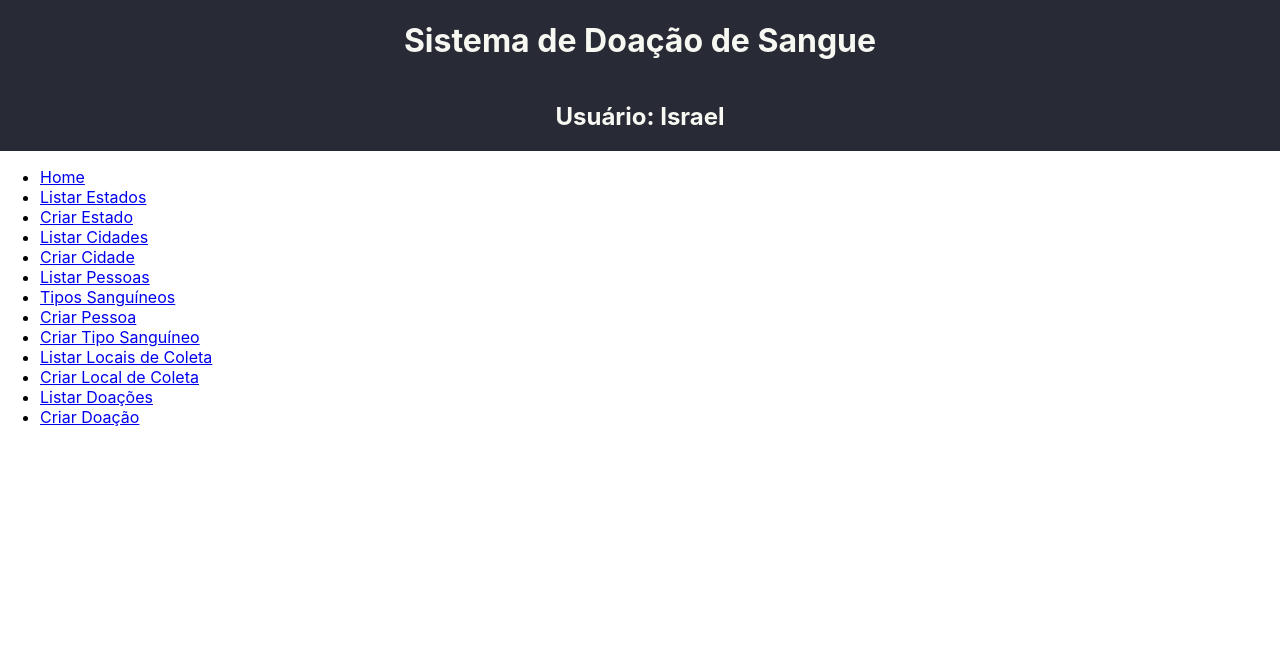
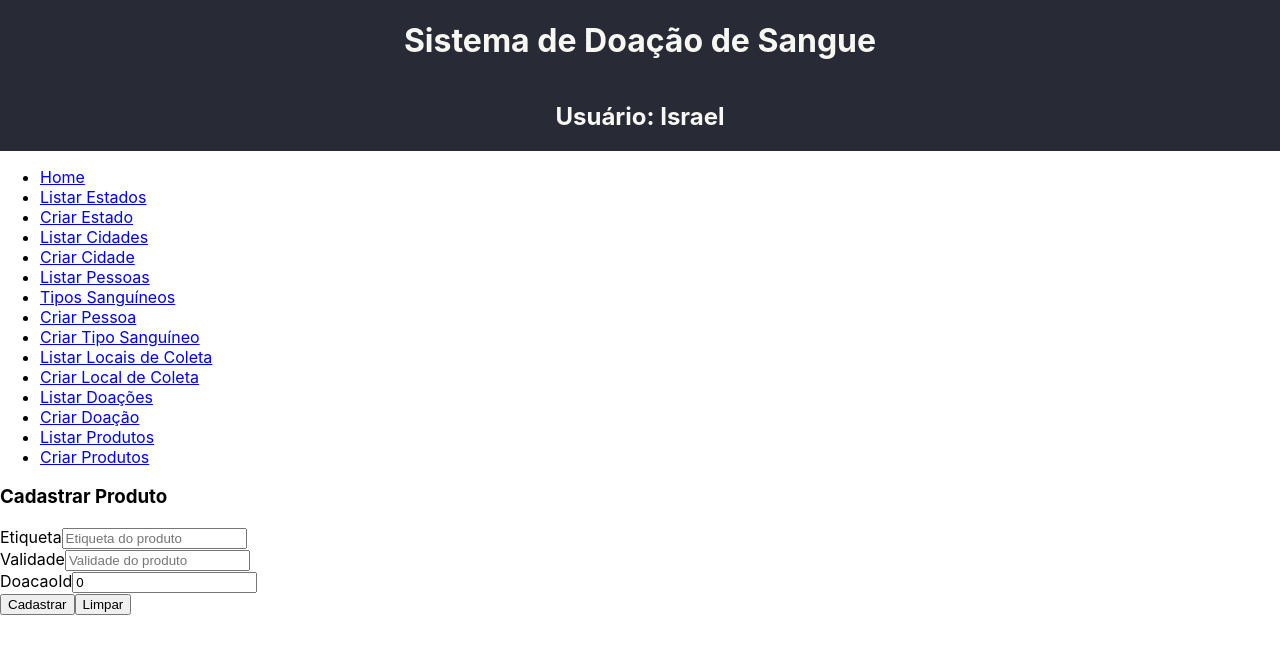
Before and after one commit to UFOP-CSI477/2022-01-atividades-imdoamaral, a React (Create React App) app in the folder Atividades/atividade-pratica-02/web/: page /produtos/create in a window 1280 px wide. Shown: the top 654 px of the page. Built offline with nearby package versions, Linux system fonts and the light colour scheme.

Commit message:
(React) Add Create e List produtos

```diff
--- a/Atividades/atividade-pratica-02/web/src/components/menu/Menu.tsx
+++ b/Atividades/atividade-pratica-02/web/src/components/menu/Menu.tsx
@@ -20,6 +20,8 @@ const Menu = () => {
                 <li><Link to='/locais-coleta/create'>Criar Local de Coleta</Link></li>
                 <li><Link to='/doacoes'>Listar Doações</Link></li>
                 <li><Link to='/doacoes/create'>Criar Doação</Link></li>
+                <li><Link to='/produtos'>Listar Produtos</Link></li>
+                <li><Link to='/produtos/create'>Criar Produtos</Link></li>
             </ul>
         </div>
     )
--- a/Atividades/atividade-pratica-02/web/src/components/produtos/CreateProduto.tsx
+++ b/Atividades/atividade-pratica-02/web/src/components/produtos/CreateProduto.tsx
@@ -1 +1,85 @@
-//todo
+import { useState } from "react";
+import { useNavigate } from "react-router-dom";
+import api from "../../services/api";
+
+const CreateProduto = () => {
+
+    const navigate = useNavigate();
+
+    const [ etiqueta, setEtiqueta ] = useState('');
+    const [ validade, setValidade ] = useState('');
+    const [ doacaoId, setDoacaoId ] = useState(0);
+
+    const handleNewProduto = async(event: React.FormEvent<HTMLFormElement>) => {
+
+        event.preventDefault();
+
+        const data = {
+            etiqueta,
+            validade,
+            doacao_id: doacaoId
+        }
+
+        try {
+            await api.post('/produtos', data);
+            navigate('/produtos');
+
+        } catch (error) {
+            alert('Erro ao cadastrar o produto.');
+            console.error(error);
+        }
+    }
+
+    return (
+
+        <div>
+            <h3>Cadastrar Produto</h3>
+
+            <form onSubmit={handleNewProduto}>
+
+                <div>
+                    <label htmlFor="etiqueta">Etiqueta</label>
+                    <input
+                        type="text"
+                        name="etiqueta"
+                        id="etiqueta"
+                        value={etiqueta}
+                        onChange={event => setEtiqueta(event.target.value)}
+                        placeholder='Etiqueta do produto'
+                    />
+                </div>
+
+                <div>
+                    <label htmlFor="validade">Validade</label>
+                    <input
+                        type="text"
+                        name="validade"
+                        id="validade"
+                        value={validade}
+                        onChange={event => setValidade(event.target.value)}
+                        placeholder='Validade do produto'
+                    />
+                </div>
+
+                <div>
+                    <label htmlFor="doacaoId">DoacaoId</label>
+                    <input
+                        type="text"
+                        name="doacaoId"
+                        id="doacaoId"
+                        value={doacaoId}
+                        onChange={event => setDoacaoId(parseInt(event.target.value))}
+                        placeholder='ID da doação'
+                    />
+                </div>
+
+                <button type="submit">Cadastrar</button>
+                <button type="reset">Limpar</button>
+
+            </form>
+
+        </div>
+    )
+}
+
+export default CreateProduto;
--- a/Atividades/atividade-pratica-02/web/src/components/produtos/ListProdutos.tsx
+++ b/Atividades/atividade-pratica-02/web/src/components/produtos/ListProdutos.tsx
@@ -1 +1,51 @@
-// todo
+import { useEffect, useState } from "react";
+import { isMetaProperty } from "typescript";
+import api from "../../services/api";
+
+interface ProdutoModel {
+    id: number;
+    etiqueta: string;
+    validade: string;
+    doacao_id: number;
+}
+
+const ListProdutos = () => {
+
+    const [ produtos, setProdutos ] = useState<ProdutoModel[]>([]);
+
+    useEffect(() => {
+        api.get('/produtos')
+            .then(response => {
+                setProdutos(response.data);
+            });
+    });
+
+    return (
+
+        <div>
+            <table>
+                <thead>
+                    <tr>
+                        <th>Id</th>
+                        <th>Etiqueta</th>
+                        <th>Validade</th>
+                        <th>DoacaoId</th>
+                    </tr>
+                </thead>
+
+                <tbody>
+                    { produtos.map(item => (
+                        <tr>
+                            <td>{item.id}</td>
+                            <td>{item.etiqueta}</td>
+                            <td>{item.validade}</td>
+                            <td>{item.doacao_id}</td>
+                        </tr>
+                    )) }
+                </tbody>
+            </table>
+        </div>
+    );
+}
+
+export default ListProdutos;
--- a/Atividades/atividade-pratica-02/web/src/routes.tsx
+++ b/Atividades/atividade-pratica-02/web/src/routes.tsx
@@ -15,6 +15,8 @@ import CreateLocalColeta from './components/locais_coleta/CreateLocalColeta';
 import ListLocaisColeta from './components/locais_coleta/ListLocaisColeta';
 import CreatePessoa from './components/pessoas/CreatePessoa';
 import ListPessoas from './components/pessoas/ListPessoas';
+import CreateProduto from './components/produtos/CreateProduto';
+import ListProdutos from './components/produtos/ListProdutos';
 import CreateTipoSanguineo from './components/tipos_sanguineos/CreateTipoSanguineo';
 import ListTipoSanguineos from './components/tipos_sanguineos/ListTiposSanguneos';
 
@@ -38,13 +40,15 @@ const AppRoutes = () => {
                 <Route path='/cidades/show/:id' element={<ShowCidade />}/>
                 <Route path='/cidades/update/:id' element={<UpdateCidade />} />
                 <Route path='/pessoas' element={<ListPessoas />} />
+                <Route path='/pessoas/create' element={<CreatePessoa />} />
                 <Route path='/tipos-sanguineos' element={<ListTipoSanguineos />} />
-                <Route path='/pessoas/create' element={<CreatePessoa />} />
                 <Route path='/tipos-sanguineos/create' element={<CreateTipoSanguineo />} />
                 <Route path='/locais-coleta' element={<ListLocaisColeta />} />
                 <Route path='/locais-coleta/create' element={<CreateLocalColeta />} />
                 <Route path='/doacoes' element={<ListDoacoes />} />
                 <Route path='/doacoes/create' element={<CreateDoacao />} />
+                <Route path='/produtos' element={<ListProdutos />} />
+                <Route path='/produtos/create' element={<CreateProduto />} />
 
             </Routes>
 
```
